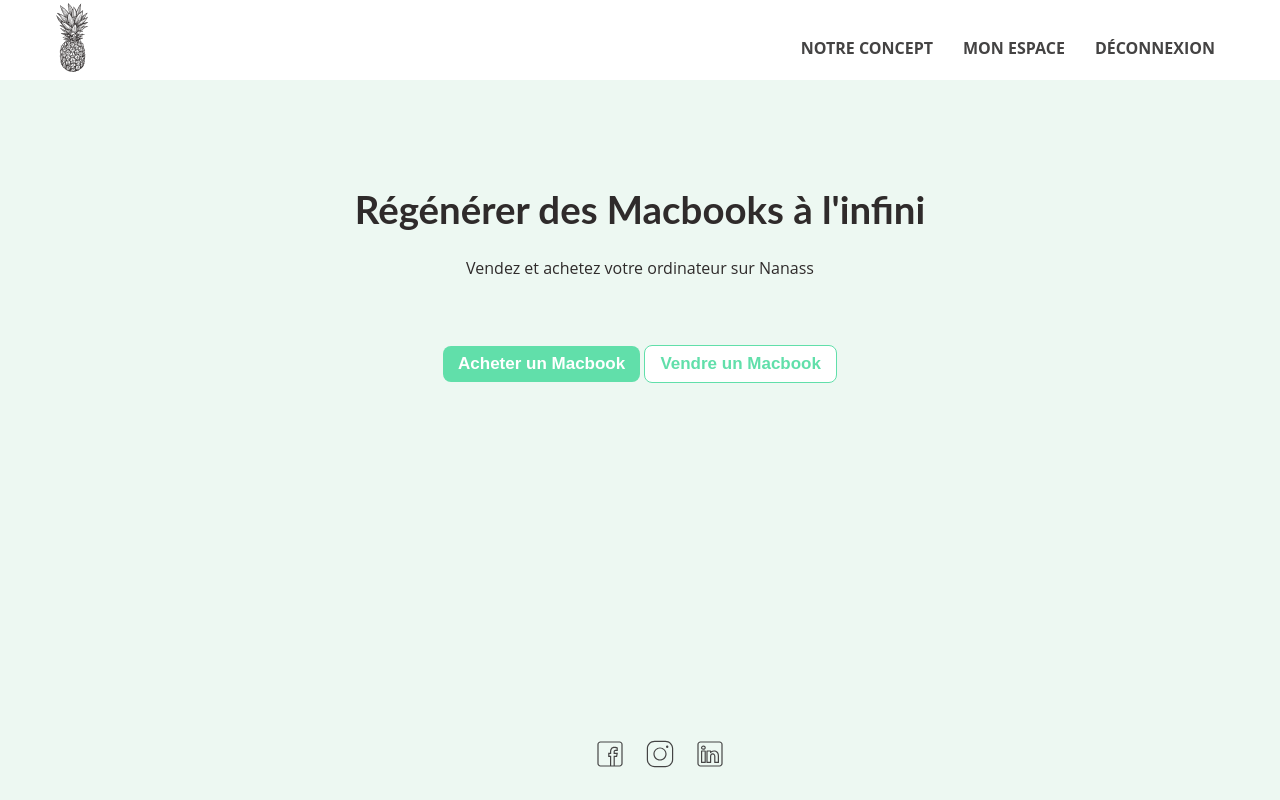
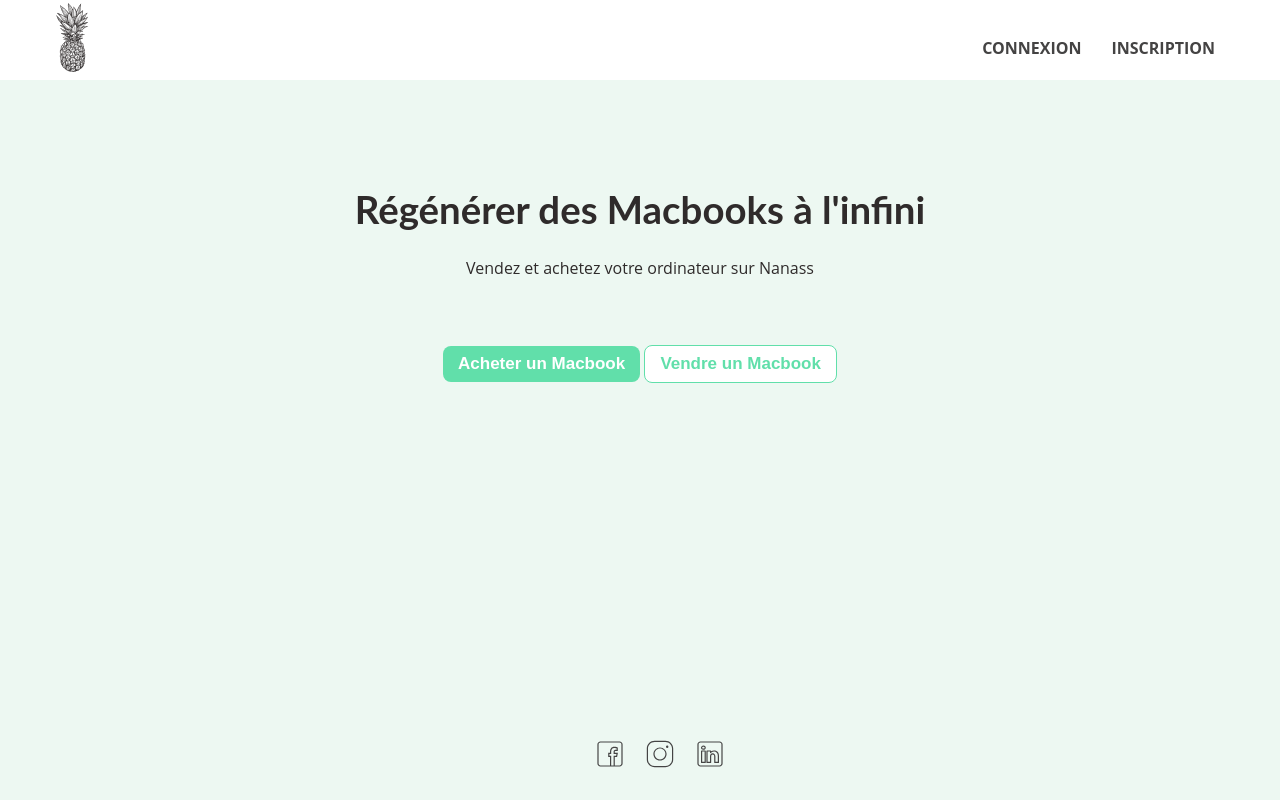
Before and after one commit to mariedx/Nanass, a Next.js app in the folder client/: page / in a window 1280 px wide. Built offline with nearby package versions, Linux system fonts and the light colour scheme.

Commit message:
Decomment authentication logic

```diff
--- a/client/src/components/Navbar/index.jsx
+++ b/client/src/components/Navbar/index.jsx
@@ -2,6 +2,8 @@
 import Link from 'next/link';
 import Image from 'next/image';
 import styles from './navbar.module.scss';
+
+const currentUser = { id: null };
 
 const Navbar = () => (
   <nav className={styles.Navbar}>
@@ -23,25 +25,22 @@ const Navbar = () => (
     </ul>
 
     <div className={styles.Navbar__right}>
-      {/* {!currentUser.id && (
-        <> */}
+      {!currentUser.id && (
         <ul>
-        {/* <li>
-            <Link href="/log-in">
+          <li>
+            <Link href="/registrations/signin">
               <a className={styles.Navbar__link}>Connexion</a>
             </Link>
           </li>
           <li>
-            <Link href="/sign-up">
+            <Link href="/registrations/signup">
               <a className={styles.Navbar__link}>Inscription</a>
             </Link>
-
-          </li> */}
-        {/* </>
-        )} */}
-
-        {/* {currentUser.id && (
-        <> */}
+          </li>
+        </ul>
+      )}
+      {currentUser.id && (
+        <ul>
           <li>
             <Link href="/concept">
               <a className={styles.Navbar__link}> Notre concept</a>
@@ -52,7 +51,6 @@ const Navbar = () => (
               <a className={styles.Navbar__link}>Mon espace</a>
             </Link>
           </li>
-
           <li>
             <Link href="/logout">
               <a className={styles.Navbar__link}>
@@ -60,9 +58,8 @@ const Navbar = () => (
               </a>
             </Link>
           </li>
-        {/* </>
-        )} */}
         </ul>
+      )}
     </div>
   </nav>
 );
```
Lines whose indentation alone changed are shown as unchanged.
